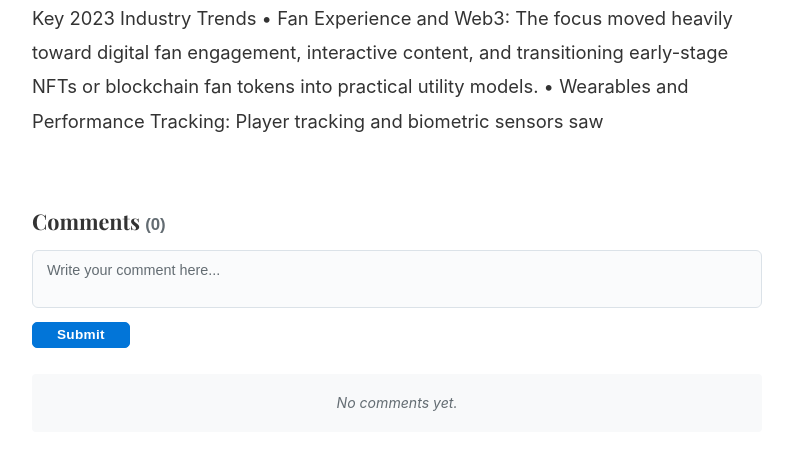
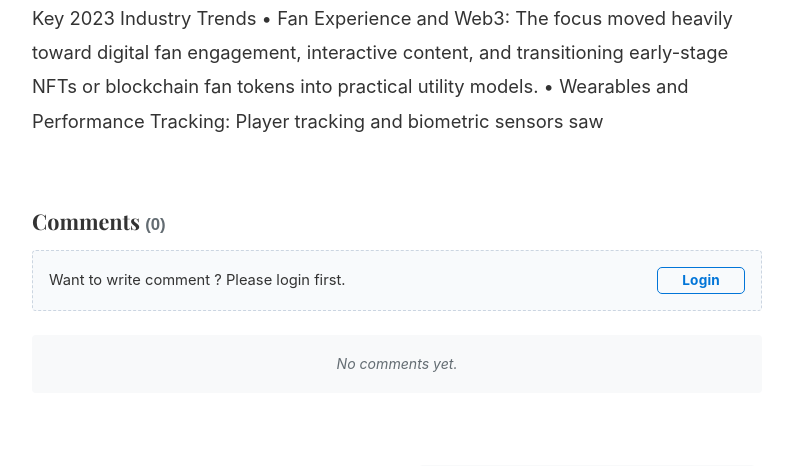
Before and after one commit to guptavaishali628/Django-Blogging-System, a Django app: a page that uses templates/blogs.html in a window 1280 px wide. Shown: the part 1008-1474 px from the top of the page, without its empty margins (53-846 px from the left). Run offline with Django 5.2, Linux system fonts and the light colour scheme; data comes from the database, SQL or seed files in the repository.

Commit message:
Allow only authenticated people to write comment

```diff
--- a/templates/blogs.html
+++ b/templates/blogs.html
@@ -53,6 +53,7 @@
           </div>
 
           <!-- Create Comment Form (Compact & Modern) -->
+          {% if user.is_authenticated %}
           <form action="" method="POST" class="mb-4">
             {% csrf_token %}
             <div class="form-group mb-2">
@@ -71,6 +72,19 @@
               Submit
             </button>
           </form>
+          {% else %}
+            <div class="p-3 mb-4 rounded text-center d-flex flex-column flex-sm-row align-items-center justify-content-between"
+                style="background-color: #f8fafc; border: 1px dashed #cbd5e1; gap: 12px;">
+              <span class="text-secondary" style="font-size: 0.92rem;">
+                Want to write comment ? Please login first.
+              </span>
+              <a href="{% url 'login' %}"
+                class="btn btn-outline-primary btn-sm px-4 font-weight-bold"
+                style="border-radius: 5px; font-size: 0.85rem; letter-spacing: 0.2px;">
+                Login
+              </a>
+            </div>
+          {% endif %}
 
           <!-- Comments List -->
           {% if comments %}
```
